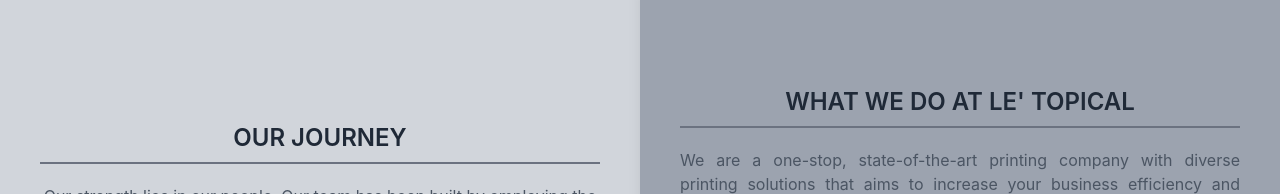
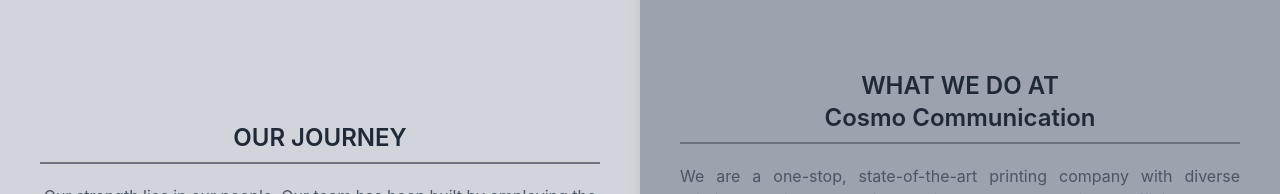
Before and after one commit to hzfhzf137/CosmoCommunication, a React (Vite) app: page /cosmo-communication in a window 1280 px wide. Shown: the part 663-857 px from the top of the page. Built offline with nearby package versions, Linux system fonts and the light colour scheme.

Commit message:
update
update

```diff
--- a/src/components/whatWeDo.jsx
+++ b/src/components/whatWeDo.jsx
@@ -34,9 +34,14 @@
       className=" flex flex-col  justify-center items-start bg-gray-400 p-6 md:p-10 w-screen md:w-1/2 h-[50vh] shadow-lg"
     >
       <h2
+        className={`text-xl md:text-2xl text-gray-800 font-semibold  text-center w-full transition-opacity duration-1000 ${isVisible ? 'opacity-100 translate-y-0' : 'opacity-0 translate-y-10'}`}
+      >
+        WHAT WE DO AT
+      </h2>
+      <h2
         className={`text-xl md:text-2xl text-gray-800 font-semibold mb-3 md:mb-5 border-b-2 border-gray-500 pb-2 text-center w-full transition-opacity duration-1000 ${isVisible ? 'opacity-100 translate-y-0' : 'opacity-0 translate-y-10'}`}
       >
-        WHAT WE DO AT LE' TOPICAL
+       Cosmo Communication
       </h2>
       <p
         className={`text-sm md:text-base leading-relaxed text-gray-600 text-justify transition-opacity duration-1000 ${isVisible ? 'opacity-100 translate-y-0' : 'opacity-0 translate-y-10'}`}
```
